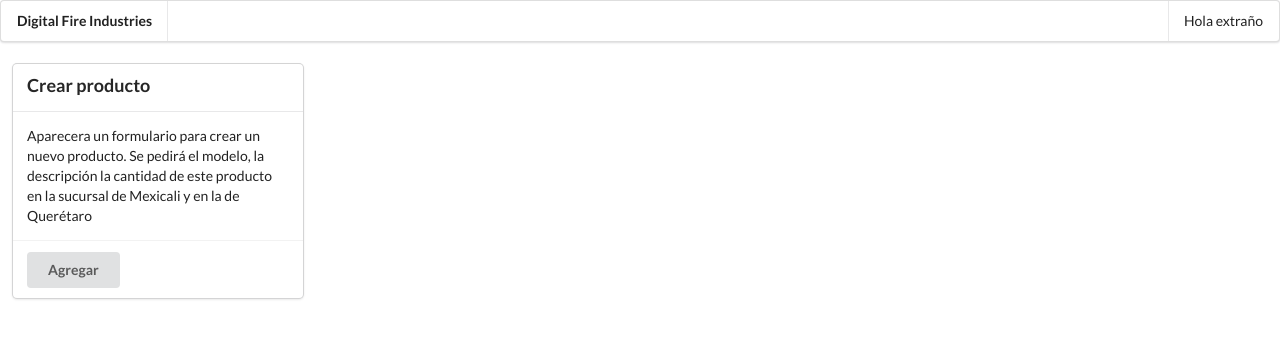
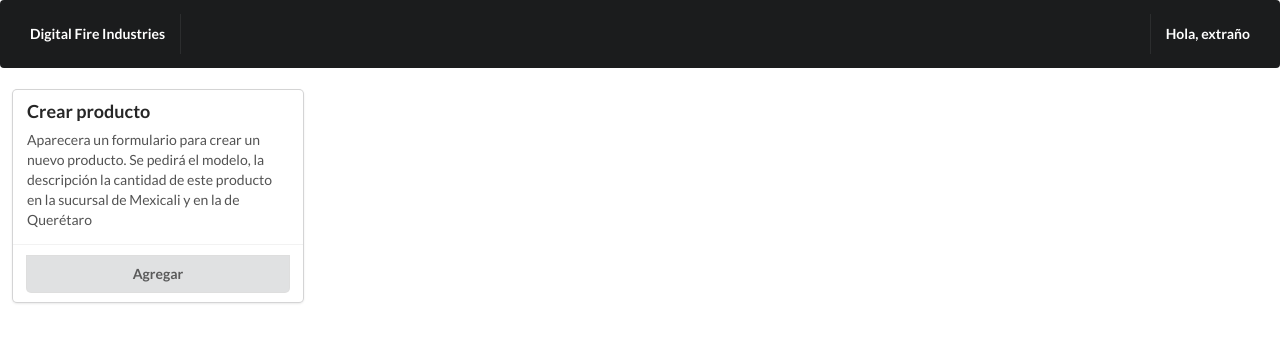
Before and after one commit to AlejandroGDiaz/DFInventory, a React (Create React App) app in the folder client/: page /admin in a window 1280 px wide. Shown: the top 342 px of the page. Built offline with nearby package versions, Linux system fonts and the light colour scheme; no server answers.

Commit message:
Auth refactor

```diff
--- a/client/src/components/App.js
+++ b/client/src/components/App.js
@@ -24,7 +24,7 @@ const App = ({currentUser, user}) => {
 
     useEffect(() =>{
         currentUser()
-    })
+    },[currentUser])
 
     return(
         <div className="container">
--- a/client/src/components/Card.js
+++ b/client/src/components/Card.js
@@ -6,12 +6,12 @@ const Card = ({title, description, route, button}) => {
         <div className="card" style={{marginTop:"20px", marginLeft:"20px"}}>
             <div className="content">
                 <div className="header">{title}</div>
-            </div>
-            <div className="content">
-                {description}
+                <div className="description">
+                    {description}
+                </div>
             </div>
             <div className="extra content">
-                <Link className="ui button" to={route}>{button}</Link>
+                <Link className="ui bottom attached button" to={route}>{button}</Link>
             </div>
         </div>
     );
--- a/client/src/components/Dashboard.js
+++ b/client/src/components/Dashboard.js
@@ -13,6 +13,7 @@ const Dashboard = ({user}) => {
             return infoCards.map((card) => {
                 return(
                     <Card
+                        key = {card.title}
                         title={card.title}
                         description={card.descripcion}
                         route={card.route}
@@ -25,6 +26,7 @@ const Dashboard = ({user}) => {
                 const propsCard = infoCards.find( elemento => elemento.permiso == permiso)
                 return(
                     <Card
+                        key={propsCard.title}
                         title={propsCard.title}
                         description={propsCard.descripcion}
                         route={propsCard.route}
@@ -36,8 +38,13 @@ const Dashboard = ({user}) => {
     }
 
     return(
-        <div className="ui cards">
-            {renderCards()}
+        <div className="ui container" style={{marginTop:"20px"}}>
+            <h2 className="ui dividing header">
+                Buen día {user.nombre?user.nombre:""}, seleccione una opción:
+            </h2>
+            <div className="ui cards">
+                {renderCards()}
+            </div>
         </div>
     )
 
--- a/client/src/components/Header.js
+++ b/client/src/components/Header.js
@@ -8,16 +8,16 @@ const Header = ({user, logOut, history}) => {
     const renderSalir = () => {
         if(!user){
             return(
-                <div className="item">
-                    Hola extraño
+                <div className="header item" style={{color:"white"}}>
+                    Hola, extraño
                 </div>
             )
         }else{
             return(
-                <button className="ui button primary basic" onClick={() => {
+                <button className="ui inverted button" onClick={() => {
                     logOut(history)
                 }}>
-                    Hola {user.nombre}
+                    Hola, {user.nombre}
                     <br/>
                     Presione para salir
                 </button>
@@ -27,8 +27,8 @@ const Header = ({user, logOut, history}) => {
     }
 
     return(
-        <div className="ui menu">
-            <Link className="header item" to="/">
+        <div className="ui menu inverted segment" >
+            <Link className="header item" to="/" style={{color:"white"}}>
                 Digital Fire Industries
             </Link>
             <div className="right menu">
--- a/client/src/components/Product.js
+++ b/client/src/components/Product.js
@@ -2,6 +2,9 @@ import React from "react";
 import { connect } from "react-redux";
 import * as actions from "../actions";
 import {Link} from "react-router-dom";
+
+import Loading from "./extras/Loading";
+
 
 class Product extends React.Component{
 
@@ -24,7 +27,9 @@ class Product extends React.Component{
         }
     }
 
+
     renderProduct(){
+        if(this.props.product){
             const {codigo, descripcion, cantidadMXLI, cantidadQRO} = this.props.product;
             return(
                 <div className="ui centered card" style={{marginTop:"20px"}}>
@@ -57,6 +62,9 @@ class Product extends React.Component{
                     </div>
                 </div>
             );
+        }else{
+            return <Loading />
+        }
     }
 
     render(){
--- a/client/src/components/auth/Landing.js
+++ b/client/src/components/auth/Landing.js
@@ -28,7 +28,7 @@ const Landing = ({handleSubmit, history, logIn}) => {
                     type="submit"
                     >
                         <i className="angle right icon"></i>
-                        Siguiente
+                        Ingresar
                 </button>
             </form>
         </div>
--- /dev/null
+++ b/client/src/components/extras/Loading.js
@@ -0,0 +1,14 @@
+import React from "react";
+
+const Loading = () => {
+    return(
+        <div className="ui segment">
+            <p></p>
+            <div className="ui active dimmer">
+                <div className="ui loader"></div>
+            </div>
+        </div>
+    )
+}
+
+export default Loading;
--- a/client/src/components/forms/OrdenStatusView.js
+++ b/client/src/components/forms/OrdenStatusView.js
@@ -44,6 +44,7 @@ class OrdenStatusView extends React.Component{
                             <th>Contratista/Cliente</th>
                             <th>Responsable de Digital Fire</th>
                             <th>Fecha</th>
+                            <th>Estado</th>
                         </tr>
                     </thead>
                     <tbody>
@@ -52,6 +53,7 @@ class OrdenStatusView extends React.Component{
                             <td>{this.props.order.contratista}</td>
                             <td>{this.props.order.responsableDF}</td>
                             <td>{this.props.order.fecha}</td>
+                            <td>{this.props.order.completada?"Completada":"Activa"}</td>
                         </tr>
                     </tbody>
                 </table>
--- a/client/src/data/infoCards.js
+++ b/client/src/data/infoCards.js
@@ -59,7 +59,7 @@ const infoCards = [
         permiso:"ordenesActivas",
         title: "Órdenes de Compra Activas",
         descripcion:"Aparecerá una tabla con las órdenes de compra que falten por realizarse",
-        route:"/ordenes activas",
+        route:"/ordenesactivas",
         button:"Buscar"
     }
 ]
```
Also changed, not shown: 2 other files (tests, documents, lock files or other folders). Lines whose indentation alone changed are shown as unchanged.
